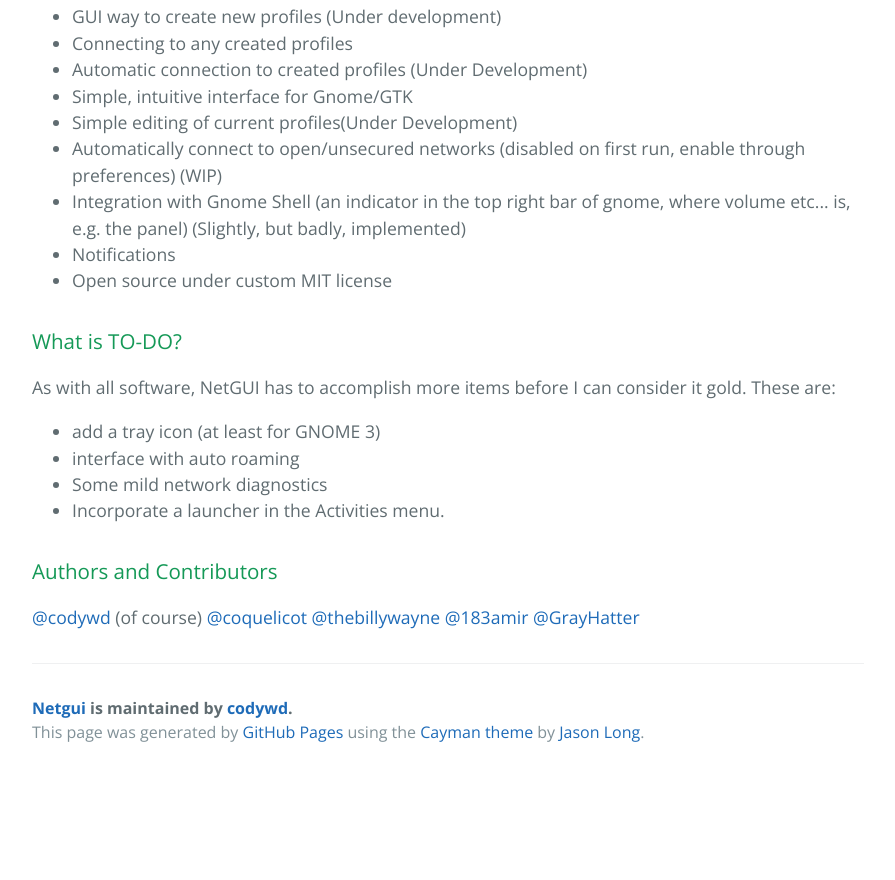
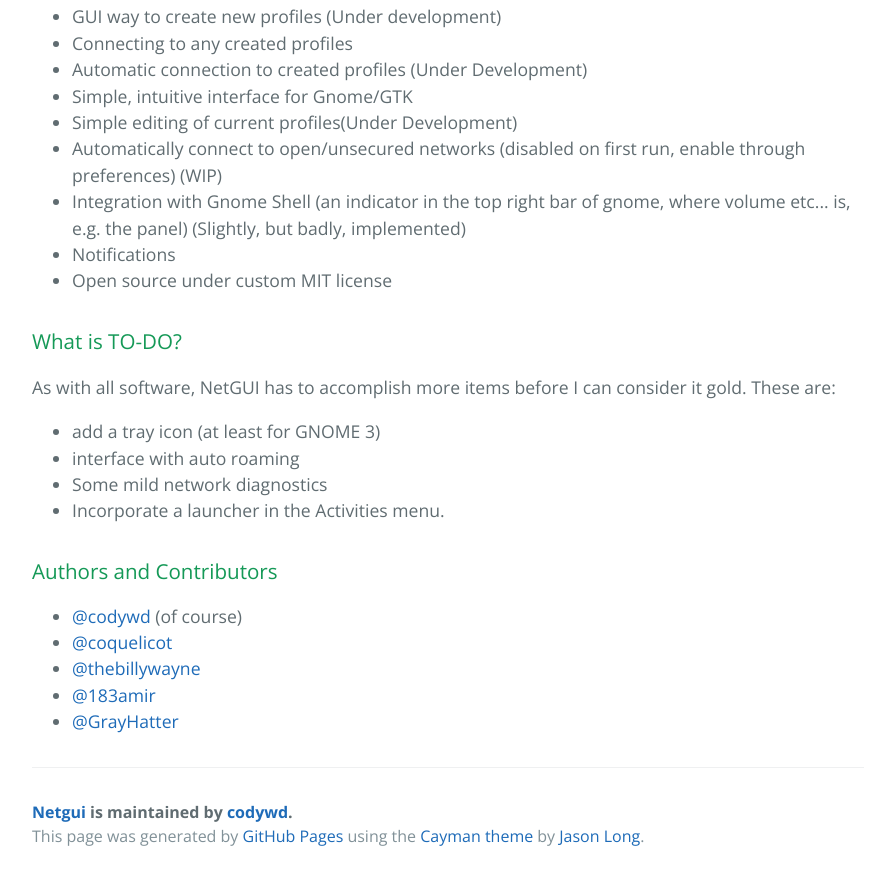
Before and after one commit to codywd/NetGUI, a plain HTML site: page index.html in a window 1280 px wide. Shown: the part 768-1648 px from the top of the page, without its empty margins (192-1087 px from the left). Before the commit the page ends 1544 px from the top, so only its background shows below. Drawn offline with nearby package versions, Linux system fonts and the light colour scheme.

Commit message:
Update index.html

```diff
--- a/index.html
+++ b/index.html
@@ -55,12 +55,13 @@
 
 <h3>
 <a id="authors-and-contributors" class="anchor" href="#authors-and-contributors" aria-hidden="true"><span class="octicon octicon-link"></span></a>Authors and Contributors</h3>
-
-<p><a href="https://github.com/codywd" class="user-mention">@codywd</a> (of course)
-<a href="https://github.com/coquelicot" class="user-mention">@coquelicot</a>
-<a href="https://github.com/thebillywayne" class="user-mention">@thebillywayne</a>
-<a href="https://github.com/183amir" class="user-mention">@183amir</a>
-<a href="https://github.com/GrayHatter" class="user-mention">@GrayHatter</a></p>
+<ul>
+<li><a href="https://github.com/codywd" class="user-mention">@codywd</a> (of course)</li>
+<li><a href="https://github.com/coquelicot" class="user-mention">@coquelicot</a> </li>
+<li><a href="https://github.com/thebillywayne" class="user-mention">@thebillywayne</a></li>
+<li><a href="https://github.com/183amir" class="user-mention">@183amir</a> </li>
+<li><a href="https://github.com/GrayHatter" class="user-mention">@GrayHatter</a></li>
+</ul>
 
       <footer class="site-footer">
         <span class="site-footer-owner"><a href="https://github.com/codywd/NetGUI">Netgui</a> is maintained by <a href="https://github.com/codywd">codywd</a>.</span>
```
